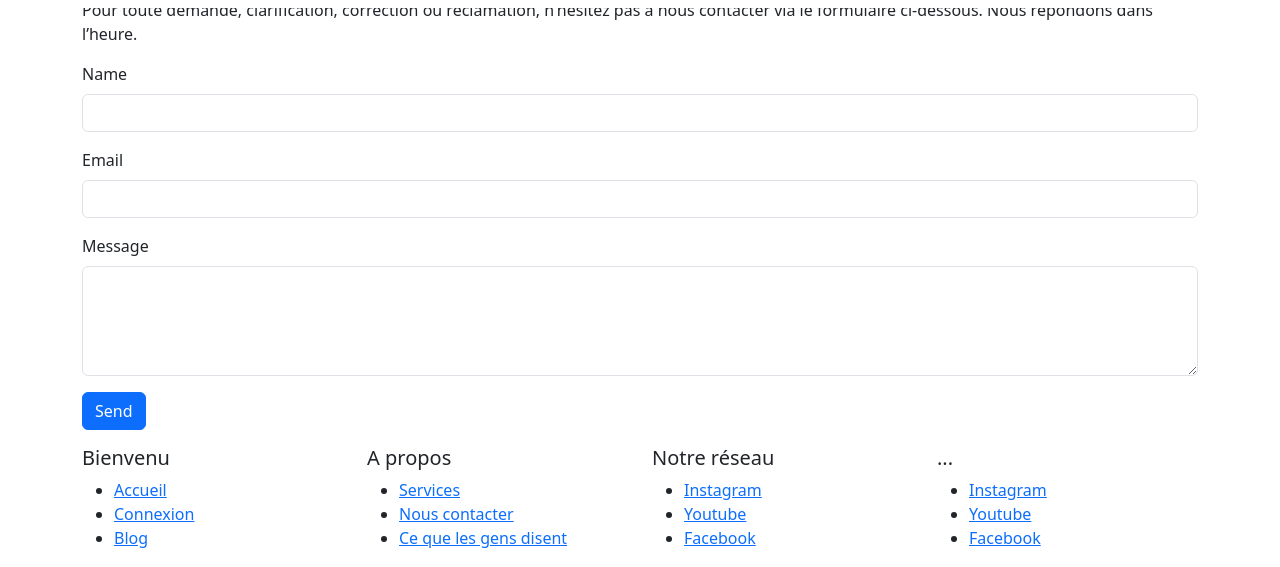
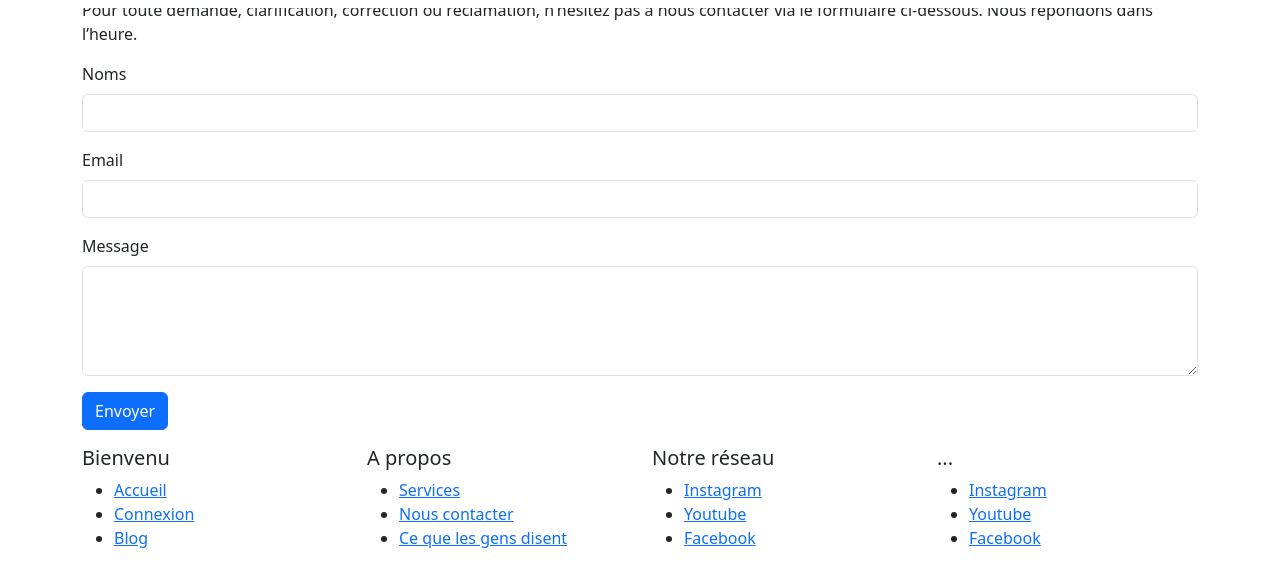
Before and after one commit to DestinBir/Code_Growth_Alive_old_version, a Django app: page /contact in a window 1280 px wide. Shown: the part 48-615 px from the top of the page. Run offline with Django 5.2, Linux system fonts and the light colour scheme; some libraries are stand-ins or nearby versions.

Commit message:
french translation contact

```diff
--- a/general/templates/general/contact-us.html
+++ b/general/templates/general/contact-us.html
@@ -13,10 +13,10 @@
                 <p>Pour toute demande, clarification, correction ou réclamation, n’hésitez pas à nous contacter via le formulaire ci-dessous. Nous répondons dans l’heure.</p>
             </div>
             <form action="mailto:codega.info@gmail.com? cc=biringaninedestin2@gmail.com& subject=Website contact, Questions" method="post" enctype="text/plain">
-                <div class="mb-3"><label class="form-label" for="name">Name</label><input class="form-control" type="text" id="name" name="name" data-bs-theme="light"></div>
+                <div class="mb-3"><label class="form-label" for="name">Noms</label><input class="form-control" type="text" id="name" name="name" data-bs-theme="light"></div>
                 <div class="mb-3"><label class="form-label" for="email">Email</label><input class="form-control" type="email" id="email" name="email" data-bs-theme="light" required></div>
                 <div class="mb-3"><label class="form-label" for="message">Message</label><textarea class="form-control" id="message" name="message" data-bs-theme="light" rows="4" required></textarea></div>
-                <div class="mb-3"><button class="btn btn-primary" type="submit">Send</button></div>
+                <div class="mb-3"><button class="btn btn-primary" type="submit">Envoyer</button></div>
             </form>
         </div>
     </section>
```
